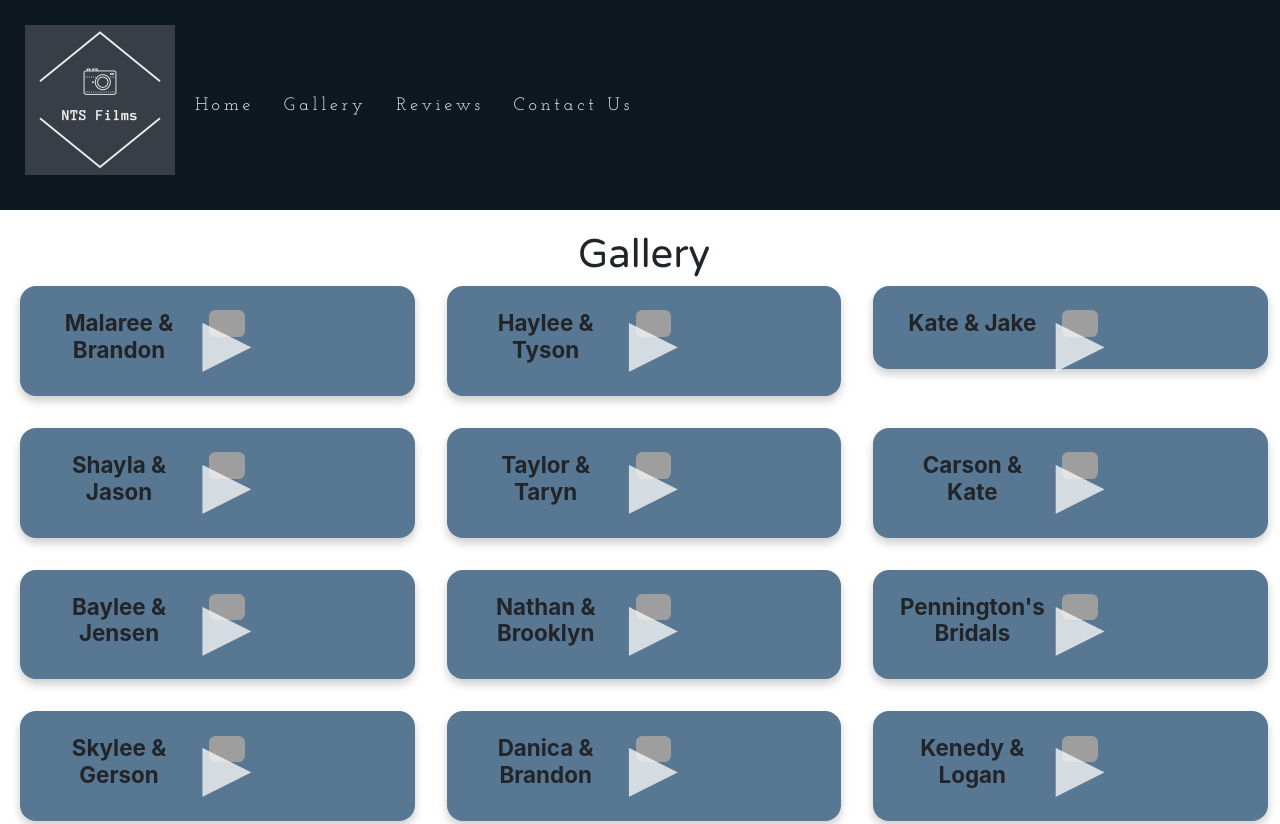
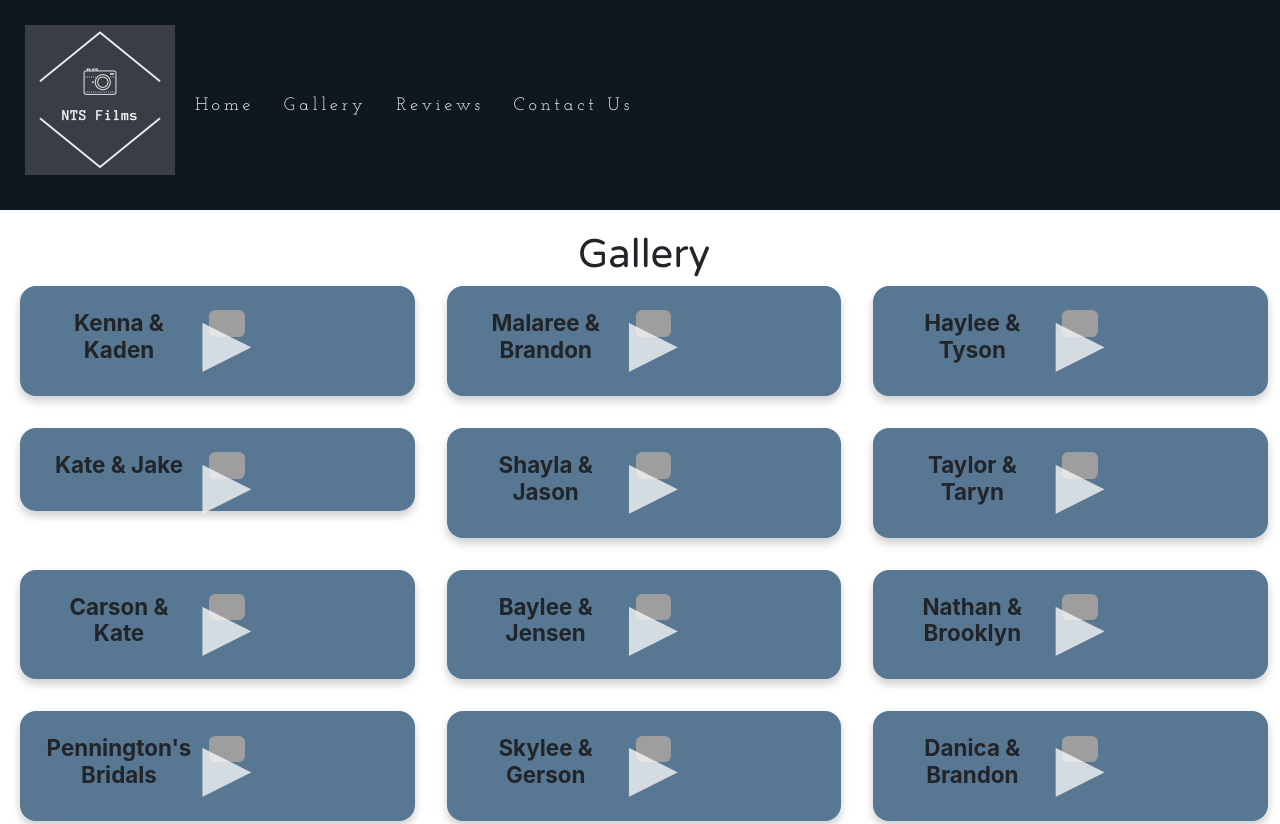
Before and after one commit to smith-tanner22/ntsfilms, a website built with Vite: page gallery.html in a window 1280 px wide. Shown: the top 824 px of the page. Built offline with nearby package versions, Linux system fonts and the light colour scheme; grey boxes are pictures that could not be loaded; a script that the page names is missing.

Commit message:
added kenna and kaden wedding video to gallery

```diff
--- a/gallery.html
+++ b/gallery.html
@@ -64,6 +64,27 @@
     <main>
       <h1>Gallery</h1>
       <div class="cardContainer">
+        <div class="gallery">
+          <section class="gallery-item">
+            <h3 class="gallery-title">Kenna & Kaden</h3>
+            <a
+              href="https://www.youtube.com/watch?v=362q-34gk94"
+              data-title="Kenna & Kaden Wedding"
+              data-width="1024"
+              data-toggle="lightbox"
+              data-gallery="youtubevideos"
+              class="col-sm-4 video"
+            >
+              <button type="button" class="btn btn-play">
+                <span class="glyphicon glyphicon-play" aria-label="Play"></span>
+              </button>
+              <img
+                src="https://img.youtube.com/vi/362q-34gk94/mqdefault.jpg"
+                class="img-responsive"
+              />
+            </a>
+          </section>
+        </div>
         <div class="gallery">
           <section class="gallery-item">
             <h3 class="gallery-title">Malaree & Brandon</h3>
```
